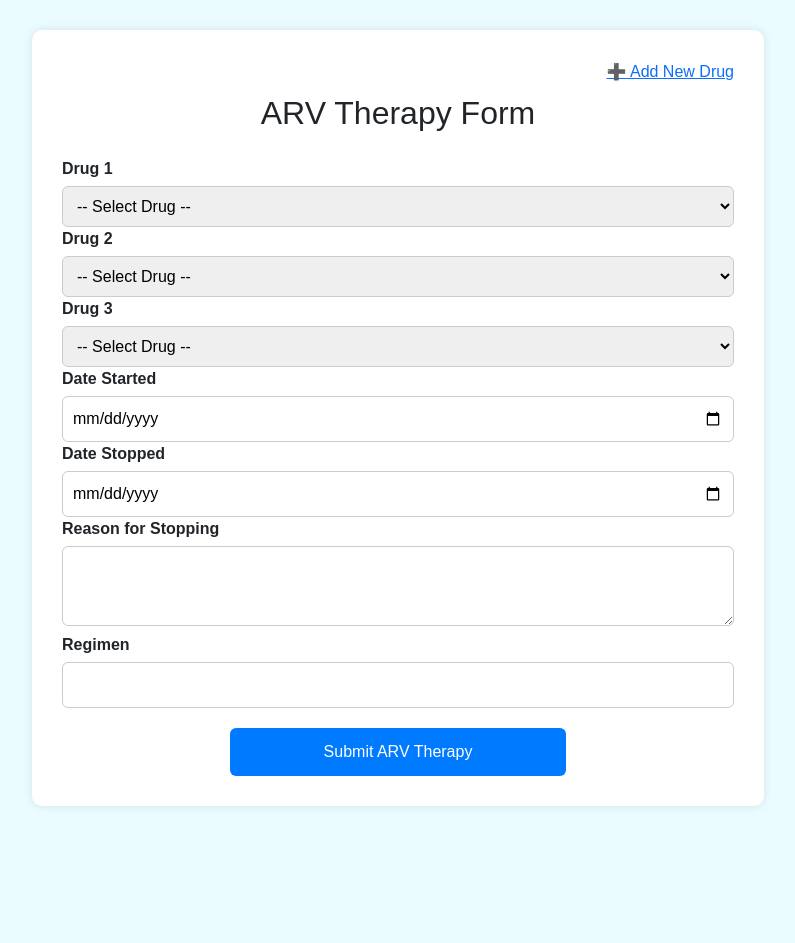
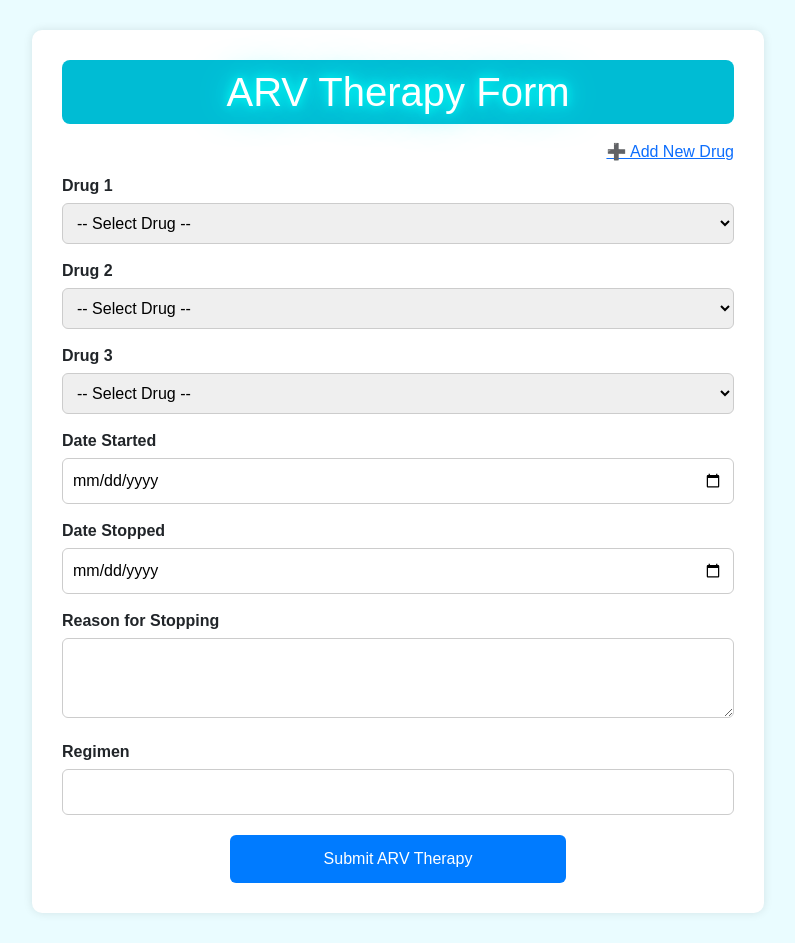
Before and after one commit to kinuthia-mark/nursingsystem, a PHP site: page /arv_therapy.php in a window 1280 px wide. Shown: the whole page, without its empty margins (242-1037 px from the left). Before the commit the page ends 806 px from the top, so only its background shows below. Run offline with PHP 8.4, Linux system fonts and the light colour scheme; data that the repository does not hold is empty.

Commit message:
Refactor ARV Therapy form: Improved HTML structure and styling, added missing fields for date stopped, reason for stopping, and regimen.

```diff
--- a/arv_therapy.php
+++ b/arv_therapy.php
@@ -42,45 +42,62 @@ while ($row = $result->fetch_assoc()) {
 <body>
 
   <div class="form-container">
+    <h1 class="form-title" style="text-align: center;">ARV Therapy Form</h1>
+
     <div class="top-right-link">
       <a href="add_drug.php" target="_blank">➕ Add New Drug</a>
     </div>
 
-  <h2>ARV Therapy Form</h2>
     <form action="arv_therapy.php" method="post">
+
+      <div class="form-group">
         <label for="drug_1">Drug 1</label>
         <select name="drug_1" id="drug_1" required>
           <option value="">-- Select Drug --</option>
           <?= $drugOptions ?>
         </select>
+      </div>
 
+      <div class="form-group">
         <label for="drug_2">Drug 2</label>
         <select name="drug_2" id="drug_2" required>
           <option value="">-- Select Drug --</option>
           <?= $drugOptions ?>
         </select>
+      </div>
 
+      <div class="form-group">
         <label for="drug_3">Drug 3</label>
         <select name="drug_3" id="drug_3" required>
           <option value="">-- Select Drug --</option>
           <?= $drugOptions ?>
         </select>
+      </div>
 
+      <div class="form-group">
         <label for="date_started">Date Started</label>
         <input type="date" id="date_started" name="date_started" required>
+      </div>
 
+      <div class="form-group">
         <label for="date_stopped">Date Stopped</label>
         <input type="date" id="date_stopped" name="date_stopped">
+      </div>
 
+      <div class="form-group">
         <label for="reason">Reason for Stopping</label>
         <textarea id="reason" name="reason"></textarea>
+      </div>
 
+      <div class="form-group">
         <label for="regimen">Regimen</label>
         <input type="text" id="regimen" name="regimen" required>
+      </div>
 
       <button type="submit">Submit ARV Therapy</button>
     </form>
   </div>
 
 </body>
+
 </html>
```
Lines whose indentation alone changed are shown as unchanged.
